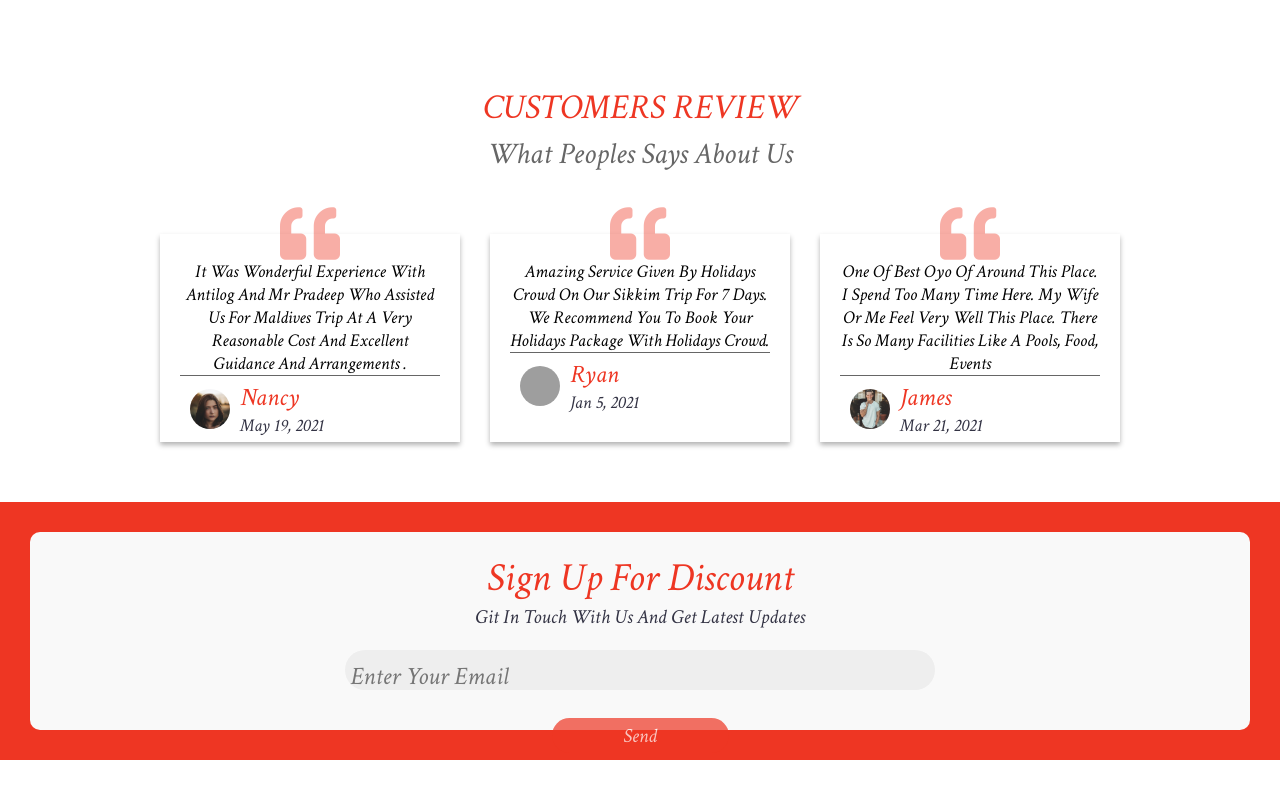
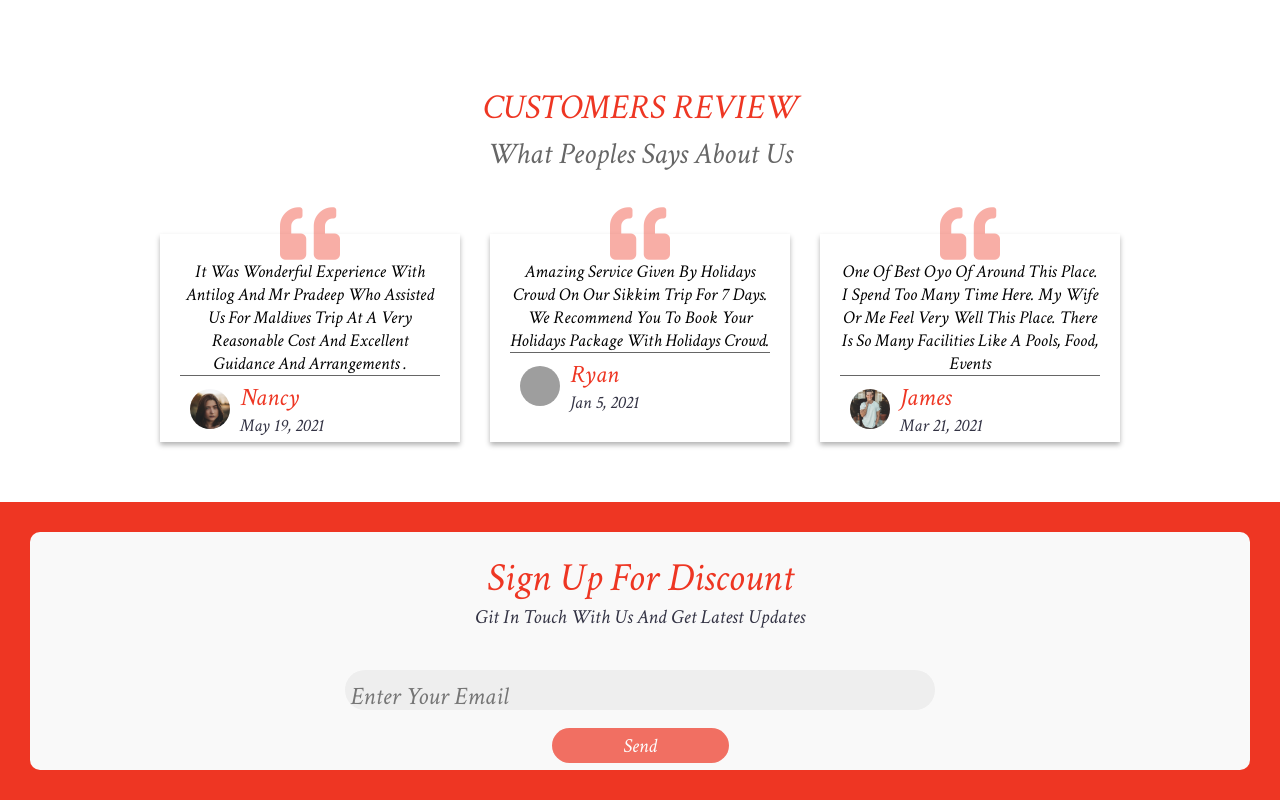
Before and after one commit to Ahmed-Roshdy-1/Tours-Travel-app, a plain HTML site: page Index.html in a window 1280 px wide. Shown: the part 6174-6974 px from the top of the page. Before the commit the page ends 6947 px from the top, so only its background shows below. Drawn offline with nearby package versions, Linux system fonts and the light colour scheme; grey boxes are pictures that could not be loaded.

Commit message:
Update style.css

```diff
--- a/style.css
+++ b/style.css
@@ -399,7 +399,6 @@ header .navbar ul li a:hover {
 
 .newsletter {
   background: var(--red);
-  height: 100;
   padding: 3rem;
 }
 .newsletter .box {
@@ -422,7 +421,7 @@ header .navbar ul li a:hover {
 .newsletter .box form {
   background: #eee;
   width: 50%;
-  margin: 2rem auto;
+  margin: 4rem auto;
   padding: 0.5rem 0;
   height: 4rem;
   border-radius: 5rem;
@@ -438,7 +437,7 @@ header .navbar ul li a:hover {
 .newsletter .box form .btn {
   width: 30%;
   border-radius: 5rem;
-  margin: 2rem 0 2rem 0;
+  margin: 1rem 0 2rem 0;
 }
 
 /*Public*/
```
